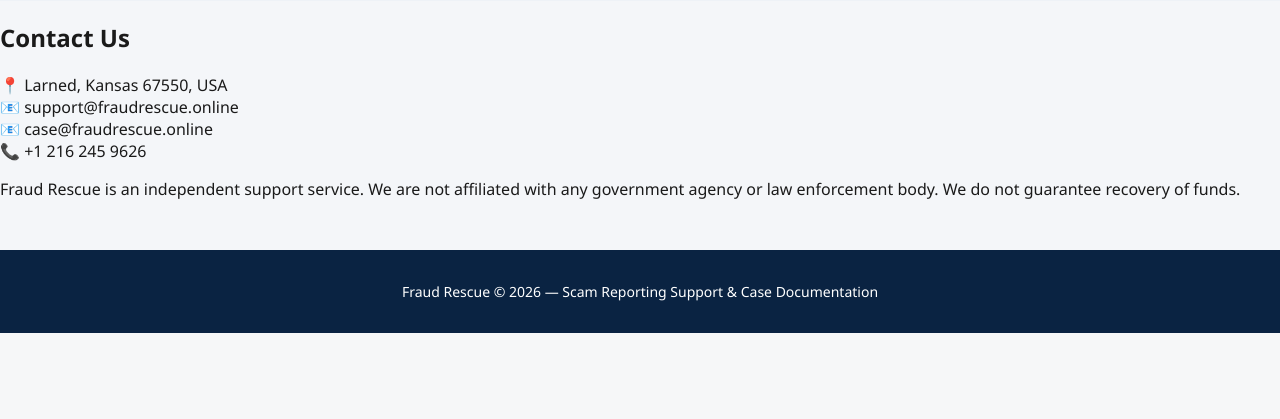
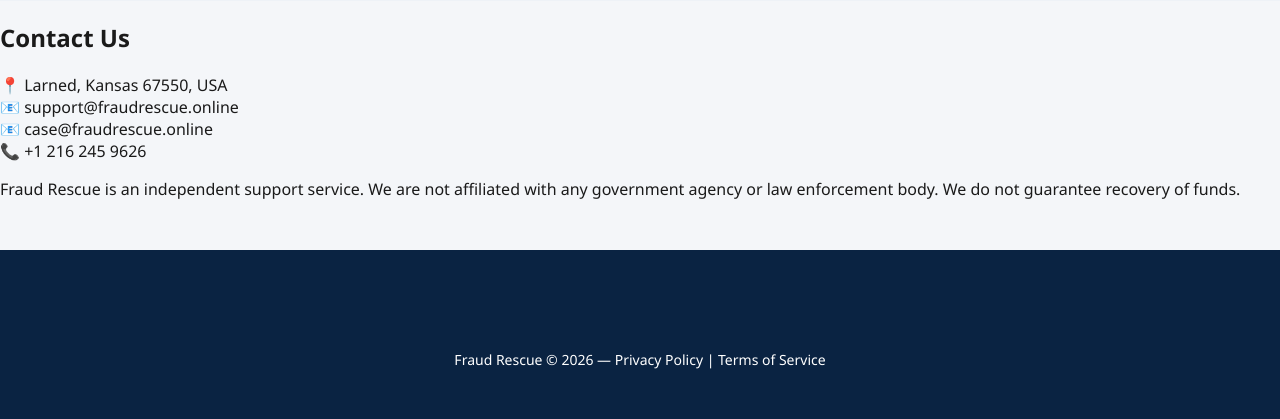
Before and after one commit to Evance34/rescue, a Flask app: page / in a window 1280 px wide. Shown: the part 2440-2859 px from the top of the page. Before the commit the page ends 2773 px from the top, so only its background shows below. Run offline with Flask 3, Linux system fonts and the light colour scheme.

Commit message:
Update index.html

```diff
--- a/templates/index.html
+++ b/templates/index.html
@@ -147,7 +147,13 @@
 </section>
 
 <footer class="footer">
-    <p>Fraud Rescue © 2026 — Scam Reporting Support & Case Documentation</p>
+   <footer class="footer">
+    <p>
+        Fraud Rescue © 2026 —
+        <a href="/privacy">Privacy Policy</a> |
+        <a href="/terms">Terms of Service</a>
+    </p>
+</footer>
 </footer>
 
 </body>
```
